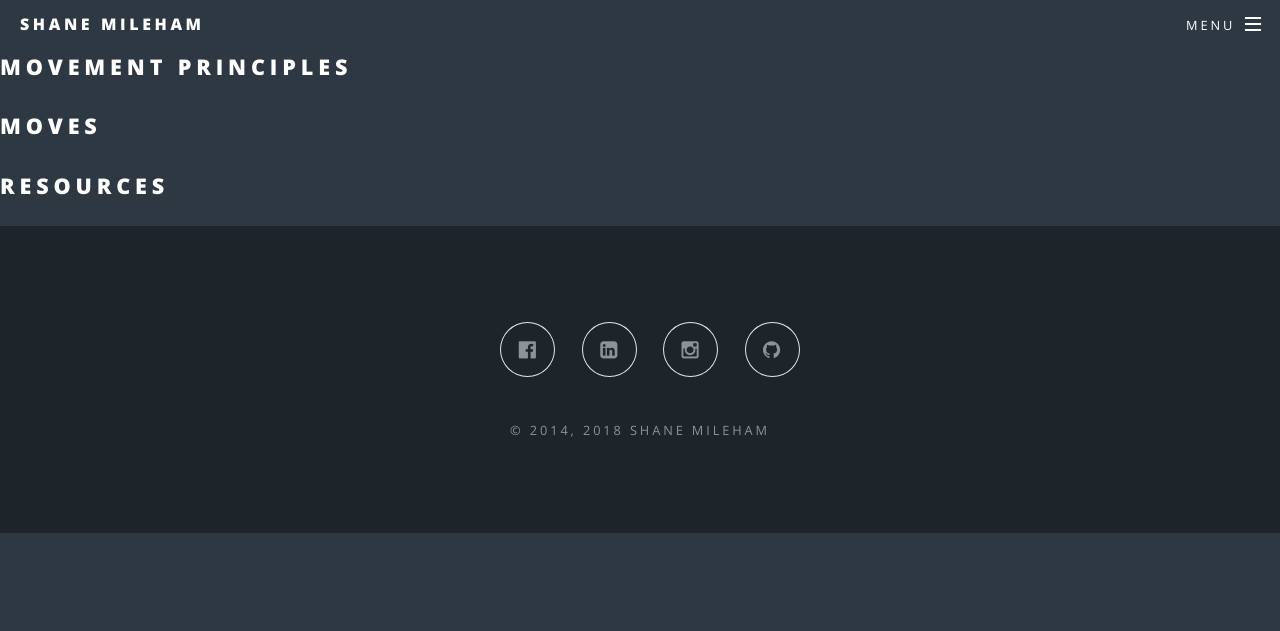
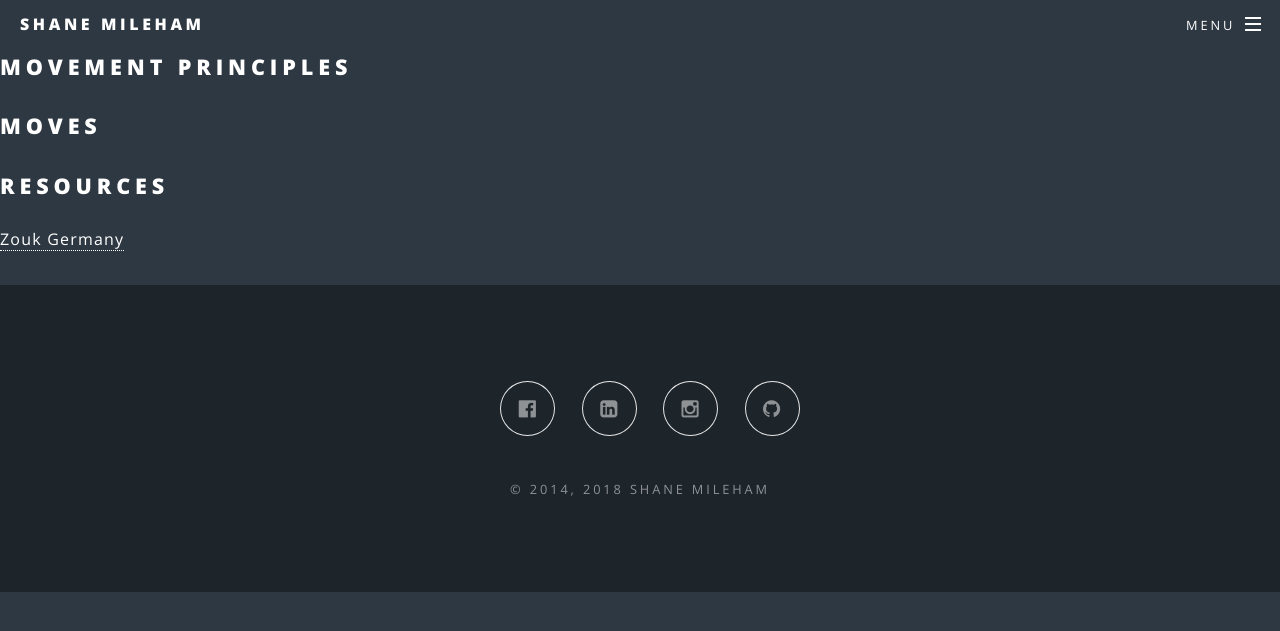
Before and after one commit to shanemileham/shanemileham.github.io, a Jekyll site: the page built from _kb/learn/zouk.md, in a window 1280 px wide. Shown: the top 631 px of the page. Built offline with Jekyll 4.4.1, drawn with Linux system fonts in a browser that asks for light colours; comment, search, counter and statistics services are not loaded.

Commit message:
me/dance/zouk += notes

```diff
--- a/_kb/learn/zouk.md
+++ b/_kb/learn/zouk.md
@@ -11,3 +11,4 @@ title: Zouk
 
 
 ## Resources
+[Zouk Germany](https://www.youtube.com/channel/UCN1HHBlxByX8Doqy0Jv5LUw/playlists)
```
Also changed, not shown: _kb/personal/questions.md (added, +3 -0 lines).
